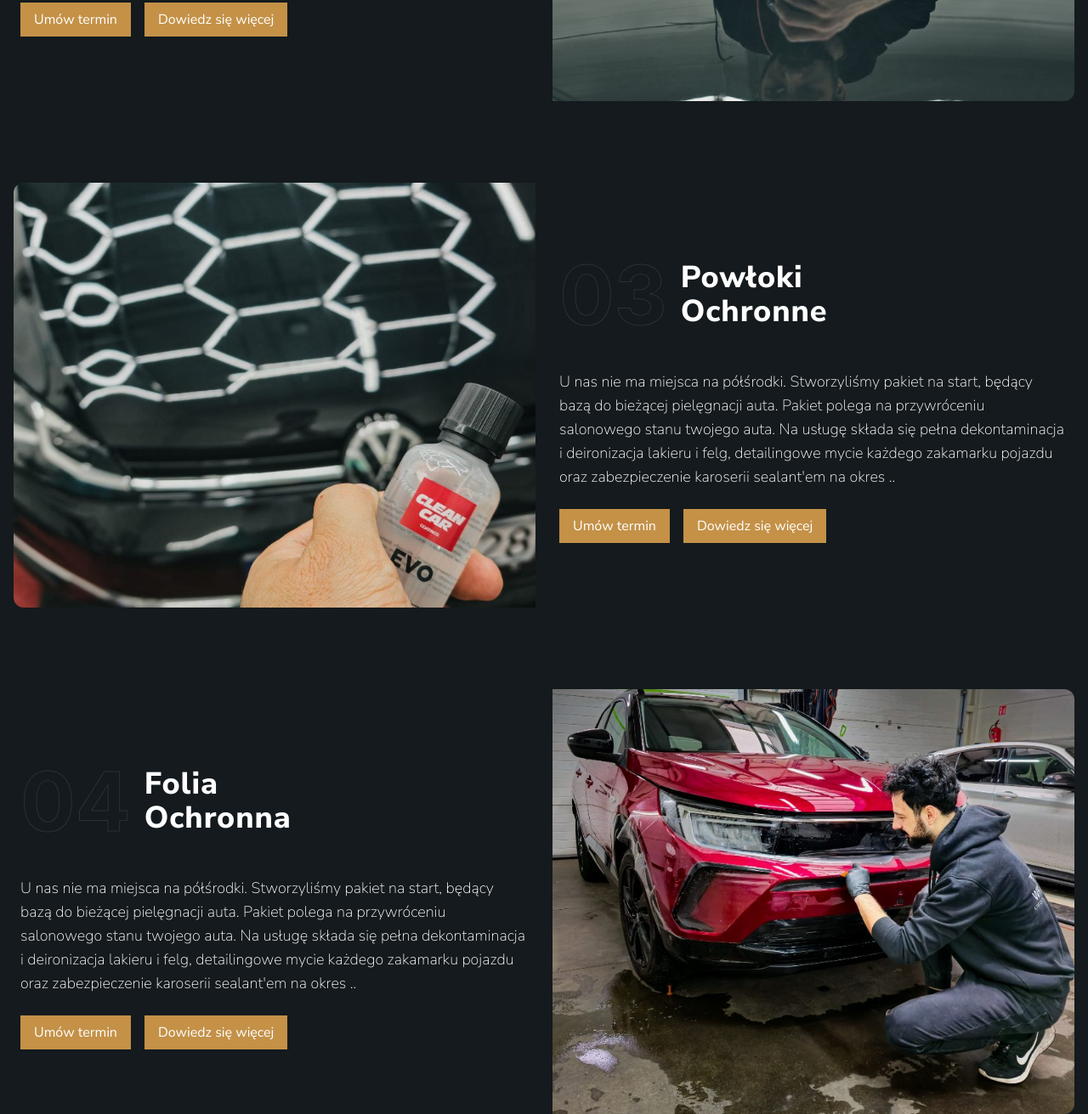
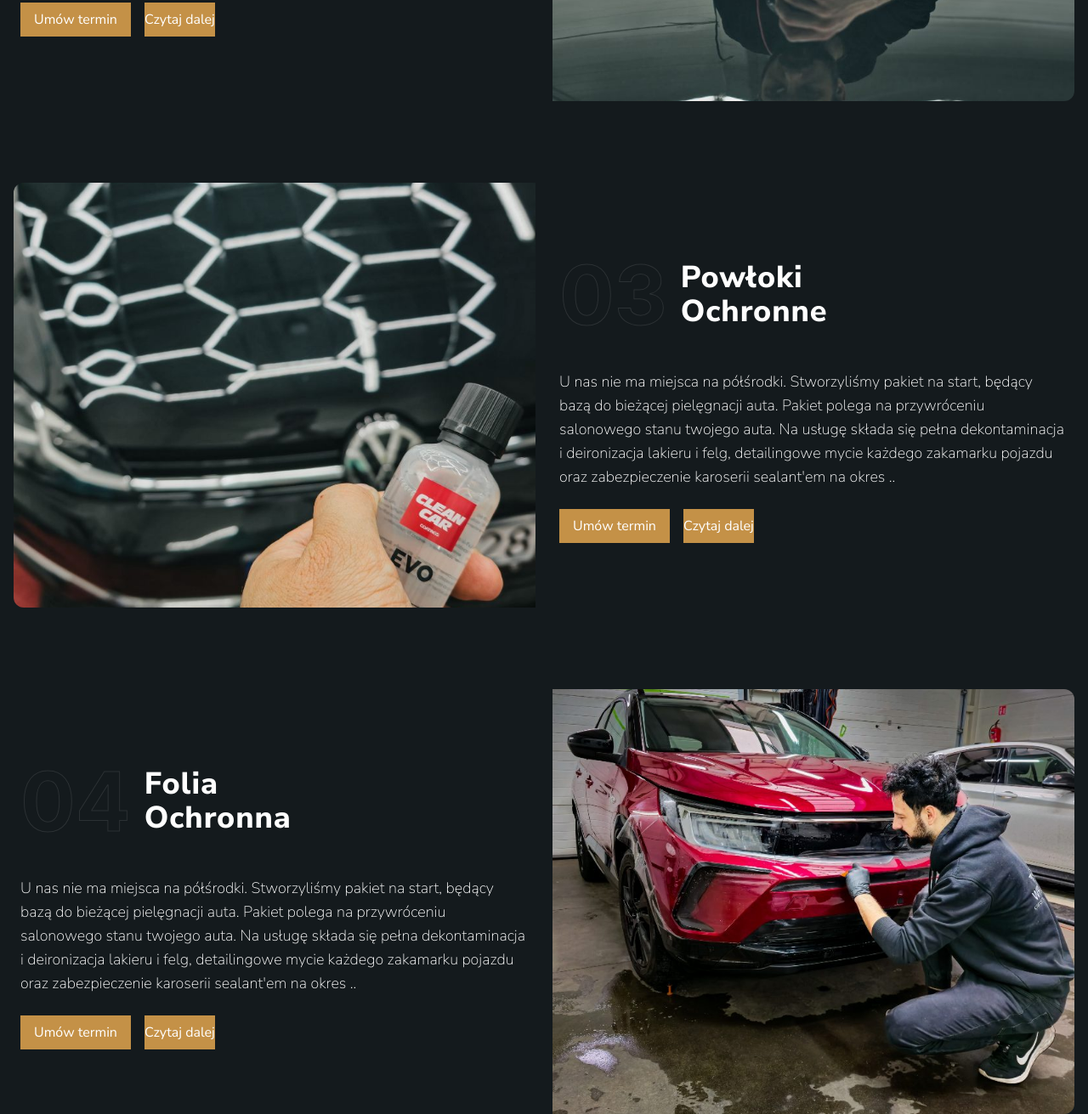
Before and after one commit to OlafZiorko/newest-1009, a plain HTML site: page index.html in a window 1280 px wide. Shown: the part 2113-3424 px from the top of the page at 85% size. Drawn offline with Linux system fonts and the light colour scheme.

Commit message:
Update index.html

```diff
--- a/index.html
+++ b/index.html
@@ -382,7 +382,7 @@
             </p>
             <div class="flex gap-4">
               <a class="bg-gold px-4 py-2" href="">Umów termin</a>
-              <a class="bg-gold px-4 py-2" href="">Dowiedz się więcej</a>
+              <a class="bg-gold px-3 py-2" href="">Czytaj dalej</a>
             </div>
           </div>
         </div>
@@ -423,7 +423,7 @@
             </p>
             <div class="flex gap-4">
               <a class="bg-gold px-4 py-2" href="">Umów termin</a>
-              <a class="bg-gold px-4 py-2" href="">Dowiedz się więcej</a>
+               <a class="bg-gold px-3 py-2" href="">Czytaj dalej</a>
             </div>
           </div>
         </div>
@@ -462,7 +462,7 @@
             </p>
             <div class="flex gap-4">
               <a class="bg-gold px-4 py-2" href="">Umów termin</a>
-              <a class="bg-gold px-4 py-2" href="">Dowiedz się więcej</a>
+              <a class="bg-gold px-3 py-2" href="">Czytaj dalej</a>
             </div>
           </div>
         </div>
@@ -503,7 +503,7 @@
             </p>
             <div class="flex gap-4">
               <a class="bg-gold px-4 py-2" href="">Umów termin</a>
-              <a class="bg-gold px-4 py-2" href="">Dowiedz się więcej</a>
+               <a class="bg-gold px-3 py-2" href="">Czytaj dalej</a>
             </div>
           </div>
         </div>
```
